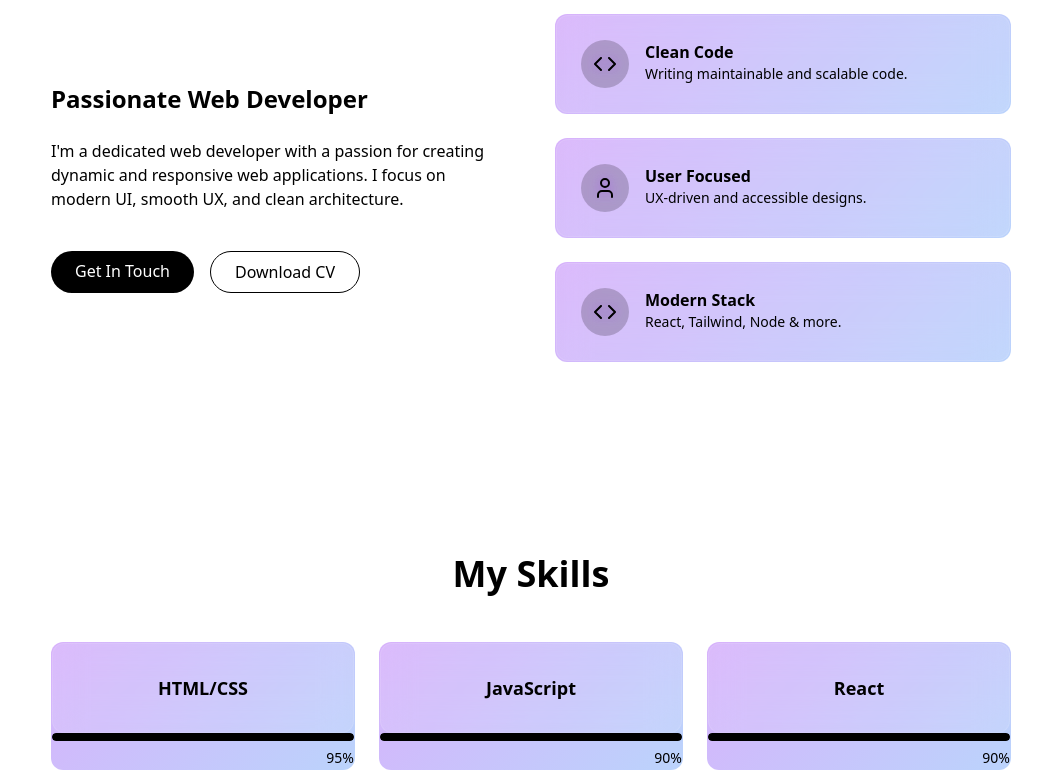
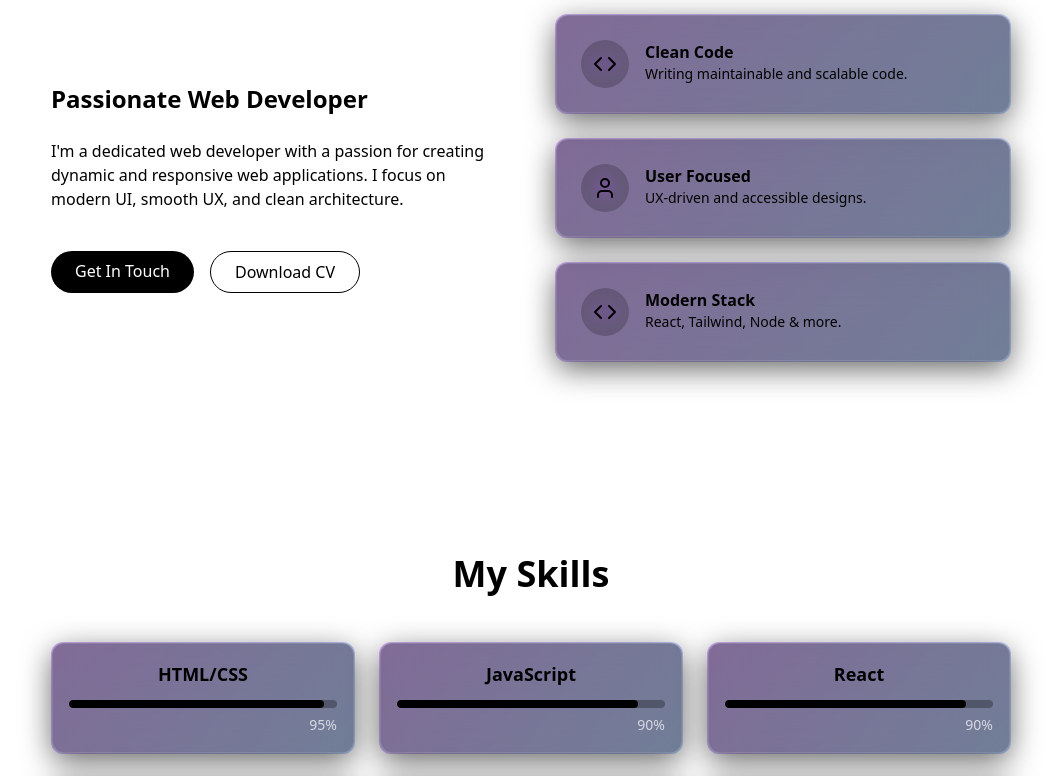
Before and after one commit to Karthik171819/Portfolio, a React (Vite) app in the folder vite-project/: page / in a window 1280 px wide. Shown: the part 980-1756 px from the top of the page, without its empty margins (109-1170 px from the left). Built offline with nearby package versions, Linux system fonts and the light colour scheme.

Commit message:
Portfolio

```diff
--- a/vite-project/src/components/SkillsSection.jsx
+++ b/vite-project/src/components/SkillsSection.jsx
@@ -9,6 +9,7 @@ const skills = [
   { name: "Node.js", level: 80, category: "backend" },
   { name: "Express", level: 80, category: "backend" },
   { name: "Python", level: 80, category: "backend" },
+  { name: "Django", level: 80, category: "backend" },
   { name: "MongoDB", level: 80, category: "backend" },
   { name: "MySQL", level: 80, category: "backend" },
 
@@ -19,10 +20,7 @@ const skills = [
 
 export const SkillsSection = () => {
   return (
-    <section
-      id="skills"
-      className="py-24 px-4 relative bg-secondary/30"
-    >
+    <section id="skills" className="py-24 px-4 relative bg-secondary/30">
       <div className="container mx-auto max-w-5xl">
         <h2 className="text-3xl md:text-4xl font-bold mb-12 text-center">
           My <span className="text-accent">Skills</span>
@@ -31,26 +29,21 @@ export const SkillsSection = () => {
         <div className="grid grid-cols-1 sm:grid-cols-2 lg:grid-cols-3 gap-6">
           {skills.map((skill, index) => (
             <div key={index} className="gradient-border">
+              <div className="glass glass-hover p-4 card-hover">
+                <h3 className="font-semibold text-lg mb-3 text-center">
+                  {skill.name}
+                </h3>
+
+                <div className="w-full bg-black/30 h-2 rounded-full overflow-hidden">
                   <div
-                className="
-                  glass
-                  h-[90px]
-                  flex items-center justify-center
-                  text-center
-                  card-hover
-                "
-              >
-                            <h3 className="font-semibold text-lg"> {skill.name}</h3>
+                    className="bg-accent h-2 rounded-full transition-all duration-1000 ease-out"
+                    style={{ width: `${skill.level}%` }}
+                  />
                 </div>
 
-                        {/* for level */}
-                        <div className="w-full bg-secondary/50 h-2 rounded-full overflow-hidden">
-                            <div className="bg-accent h-2 rounded-full origin-left animate-[grow_1.5s_ease-out"
-                            Style={{width: skill.level + "%" }}
-                            />
+                <div className="text-right mt-1">
+                  <span className="text-sm text-white/70">{skill.level}%</span>
                 </div>
-                            <div className="text-right mt-1">
-                                <span className="text-sm text-muted-foreground" >{skill.level}%</span>
               </div>
             </div>
           ))}
--- a/vite-project/src/index.css
+++ b/vite-project/src/index.css
@@ -142,12 +142,22 @@
   );
 }
 
-@utility glass {
+/* @utility glass {
   @apply rounded-xl
          bg-white/10 dark:bg-black/30
          backdrop-blur-lg
          border border-white/10;
+} */
+
+@utility glass {
+  @apply rounded-xl
+         bg-black/40
+         backdrop-blur-xl
+         border border-white/10
+         shadow-[0_8px_30px_rgba(0,0,0,0.6)]
+         transition-all duration-300;
 }
+
 
 @utility card-hover {
   @apply transition-transform duration-300 hover:scale-[1.03];
```
Lines whose indentation alone changed are shown as unchanged.
